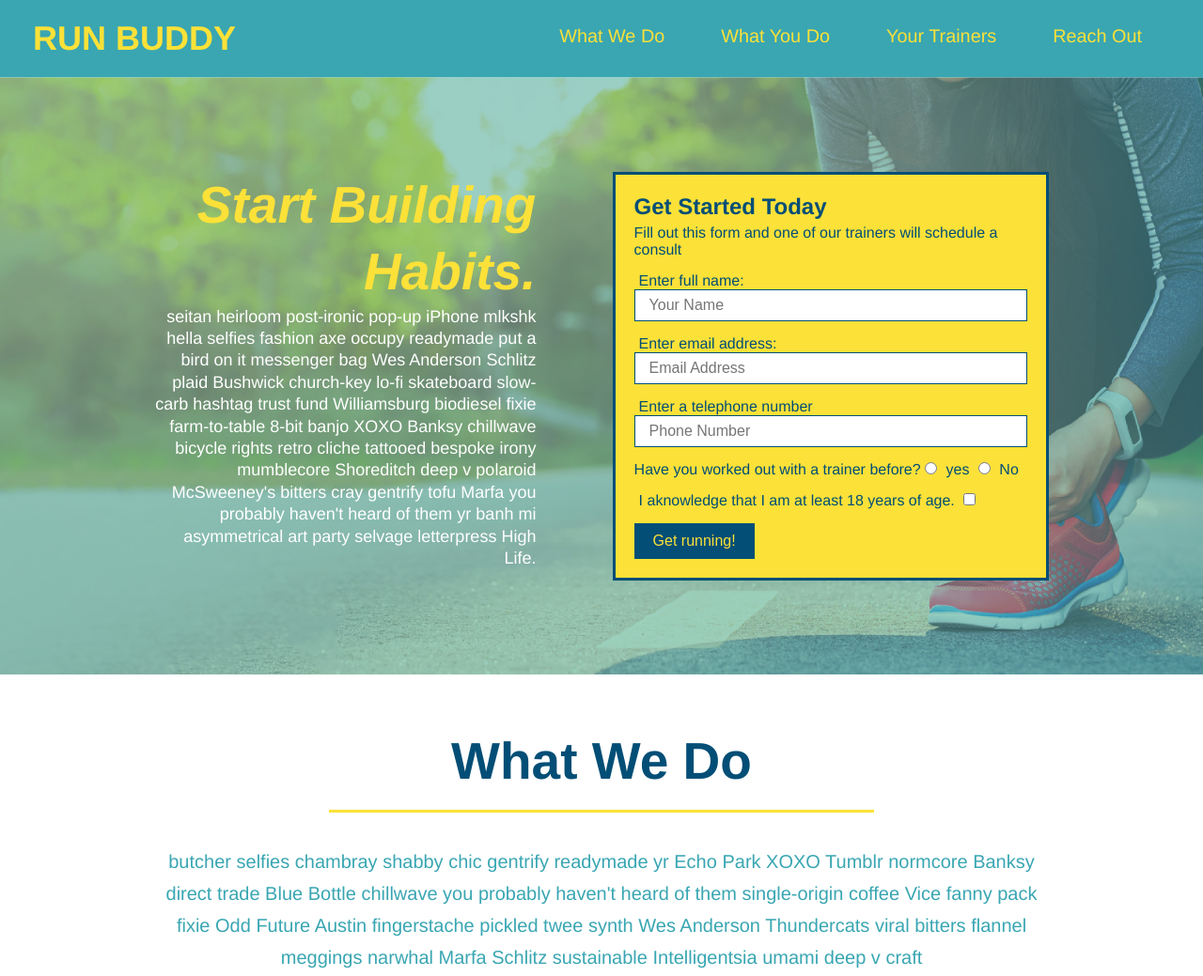
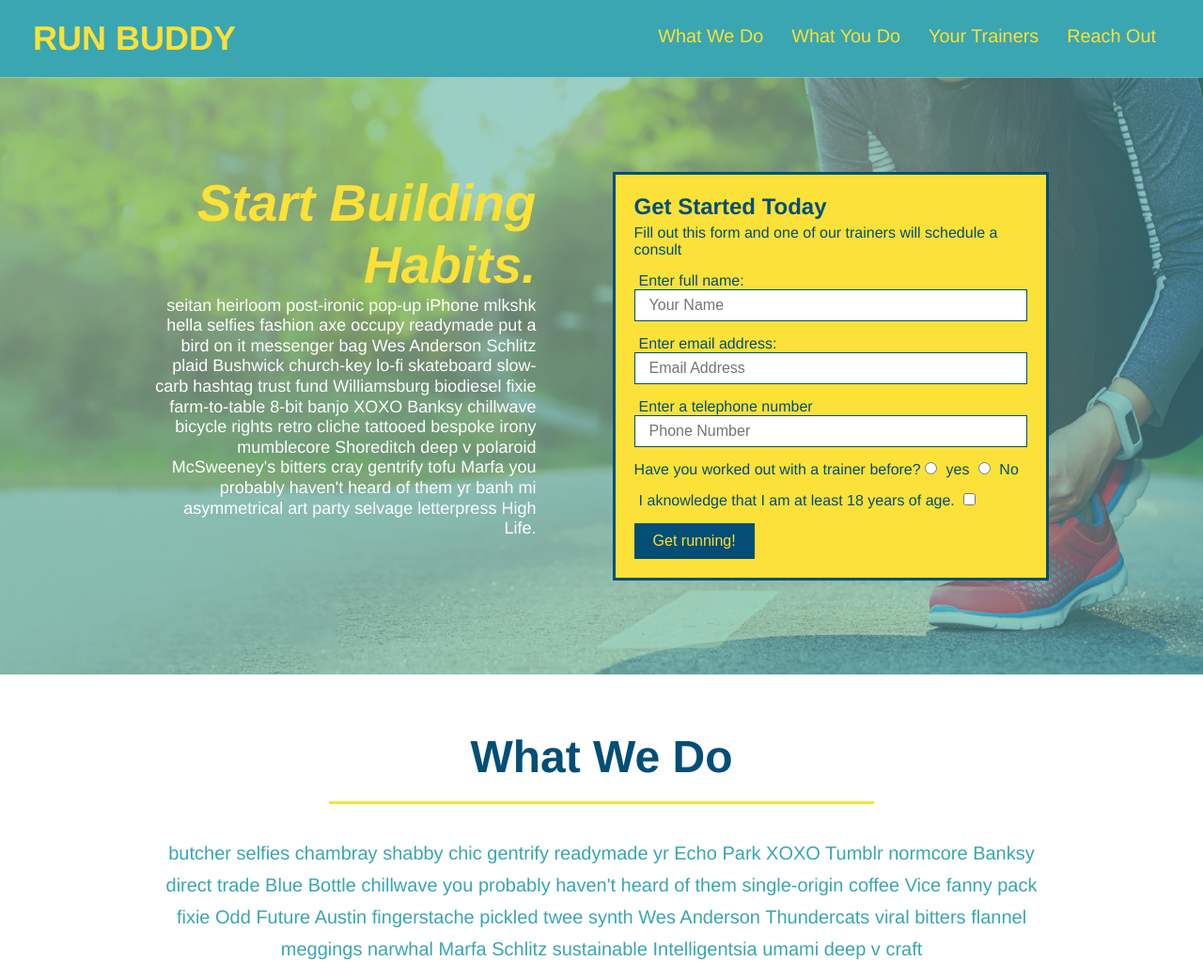
Before and after one commit to samschool789/run-buddy, a plain HTML site: page index.html in a window 1280 px wide. Shown: the top 1039 px of the page at 94% size. Drawn offline with Linux system fonts and the light colour scheme.

Commit message:
media queries

```diff
--- a/assets/css/style.css
+++ b/assets/css/style.css
@@ -45,7 +45,7 @@
 }
 
 header nav ul li a {
-  margin: 0 30px;
+  margin: 10px 15px;
   font-weight: lighter;
   font-size: 1.55vw;
 }
@@ -87,6 +87,7 @@
 
 /* HERO STYLES START */
 .hero {
+  align-items: flex-start;
   background-image: url('../images/hero-bg.jpg');
   background-size: cover;
   background-position: center;
@@ -101,7 +102,7 @@
   margin: 3.5%;
   color: #fff;
   font-size: 18px;
-  line-height: 1.3;
+  line-height: 1.2;
 }
 
 .hero-cta h2 {
@@ -153,7 +154,7 @@
 
 /* SECTION TITLE STYLES START */
 .section-title {
-  font-size: 55px;
+  font-size: 48px;
   border-bottom: 3px solid;
   color: #024e76;
   padding-bottom: 20px;
@@ -359,3 +360,18 @@
 .flex-row {
   display: flex;
 }
+
+/* MEDIA QUERY FOR SMALLER DESKTOP SCREENS AND SMALLER */
+@media screen and (max-width: 980px) {
+
+}
+
+/* MEDIA QUERY FOR TABLETS AND SMALLER */
+@media screen and (max-width: 768px) {
+
+}
+
+/* MEDIA QUERY FOR MOBILE PHONES AND SMALLER */
+@media screen and (max-width: 575px) {
+
+}
--- a/index.html
+++ b/index.html
@@ -1,6 +1,7 @@
 <!DOCTYPE html>
 <html lang="en">
   <head>
+    <meta name="viewport" content="width=device-width, initial-scale=1.0" />
 <meta charset="UTF-8" />
     <title>Run Buddy</title>
     <link rel="stylesheet" href="./assets/css/style.css">
```
Also changed, not shown: privacy-policy.html (+1 -0 lines).
